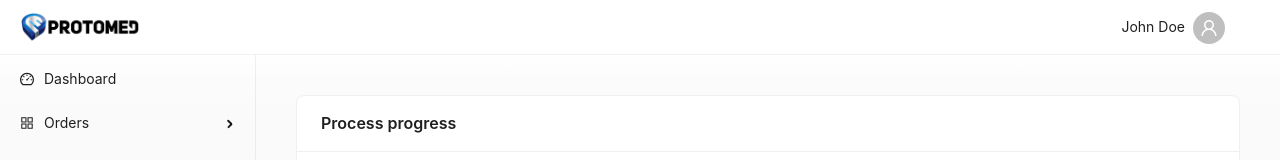
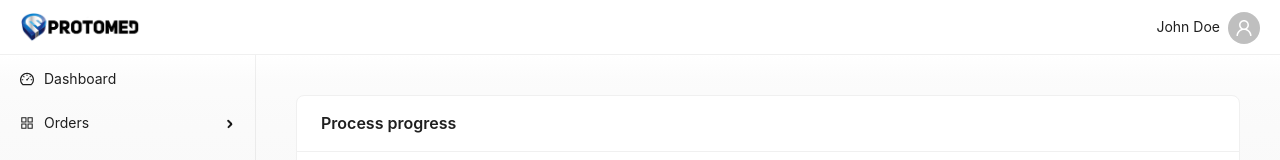
Before and after one commit to IsiraUdaththa/ProtoMed-Client, a Next.js app: page /orders in a window 1280 px wide. Shown: the top 160 px of the page. Built offline with nearby package versions, Linux system fonts and the light colour scheme; no server answers.

Commit message:
Update Navbar.tsx

```diff
--- a/src/app/_components/Navbar.tsx
+++ b/src/app/_components/Navbar.tsx
@@ -14,7 +14,7 @@ const Navbar: React.FC = () => {
 	return (
 		<>
 			<Header
-				style={{ backgroundColor: "#fff", padding: "0px 55px 0px 20px", borderBottom: "1px solid #f0f0f0", height: "55px" }}
+				style={{ backgroundColor: "#fff", padding: "0px 20px 0px 20px", borderBottom: "1px solid #f0f0f0", height: "55px" }}
 			>
 				<Flex align="center" justify="space-between" style={{ height: "100%" }}>
 					<img src="/logo.png" alt="Logo" style={{ height: "30px" }} />
```
